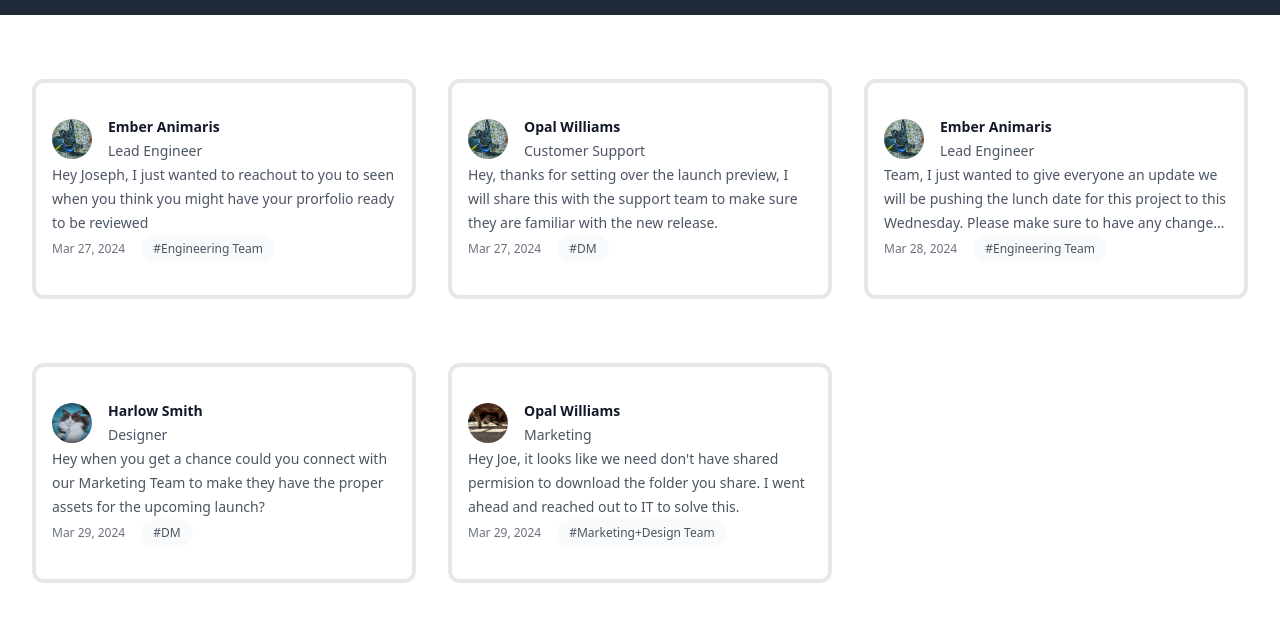
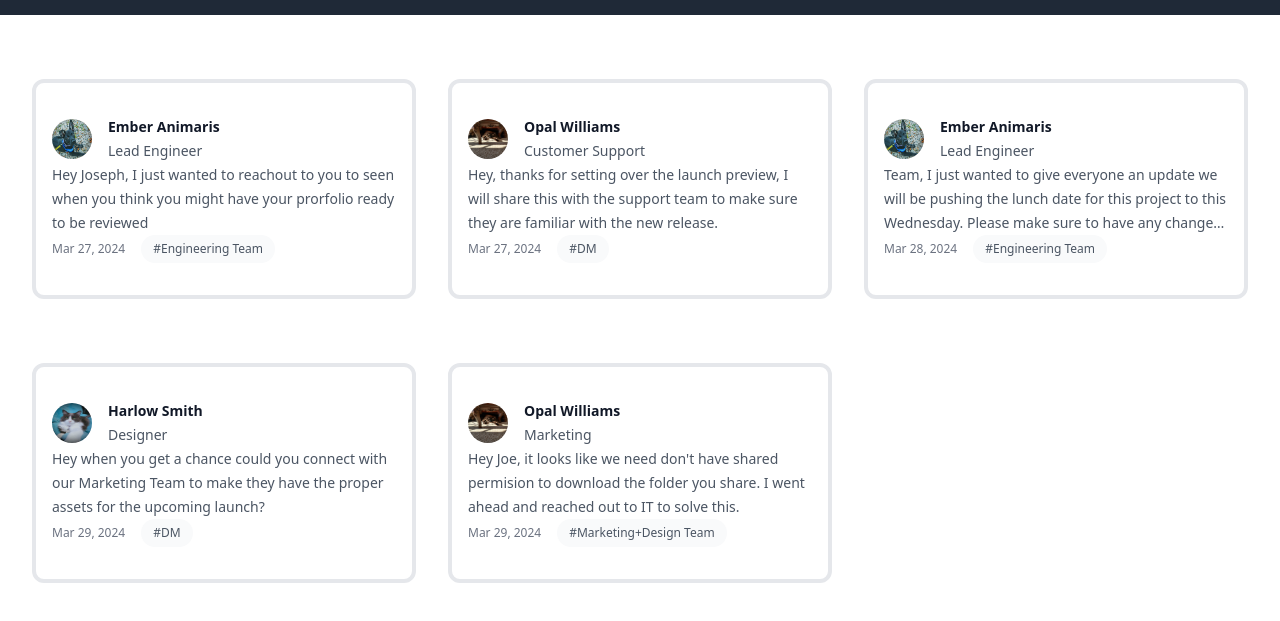
Before and after one commit to joseph-designs/css-frameworks-V3, a website: page public/index.html in a window 1280 px wide. Shown: the part 65-686 px from the top of the page. Drawn offline with Linux system fonts and the light colour scheme; files that its build step writes are made by us from their sources.

Commit message:
Update index.html
fixed photo issue

```diff
--- a/public/index.html
+++ b/public/index.html
@@ -105,7 +105,7 @@
       <article class="flex max-w-xl flex-col items-start justify-between border-4	pb-8 px-4 rounded-xl bg-gray-00">
         <div class="flex items-center gap-x-4 text-xs">
                  <div class="relative mt-8 flex items-center gap-x-4">
-          <img src="Ember.jpg" alt="Profile Picture" class="h-10 w-10 rounded-full bg-gray-50">
+          <img src="Opal.jpg" alt="Profile Picture" class="h-10 w-10 rounded-full bg-gray-50">
           <div class="text-sm leading-6">
             <p class="font-semibold text-gray-900">
               <a href="#">
```
